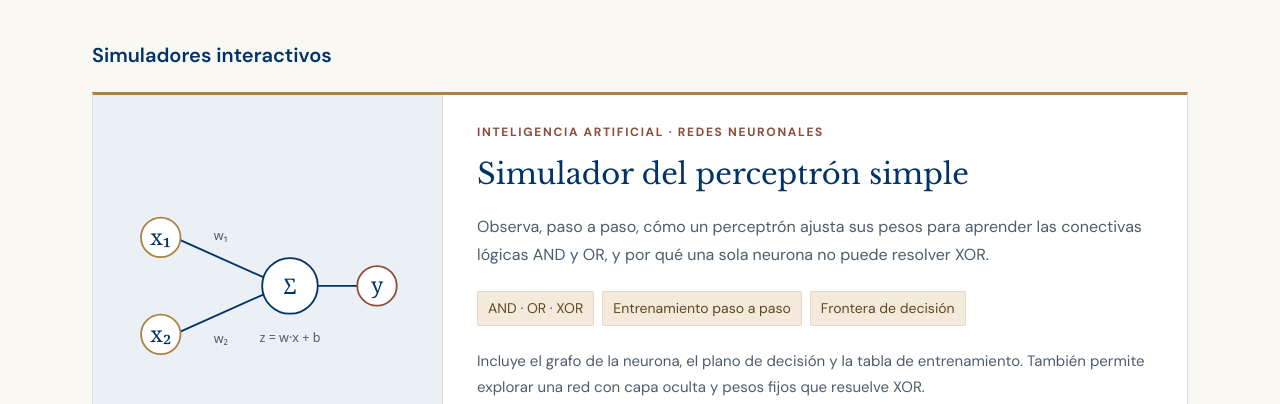
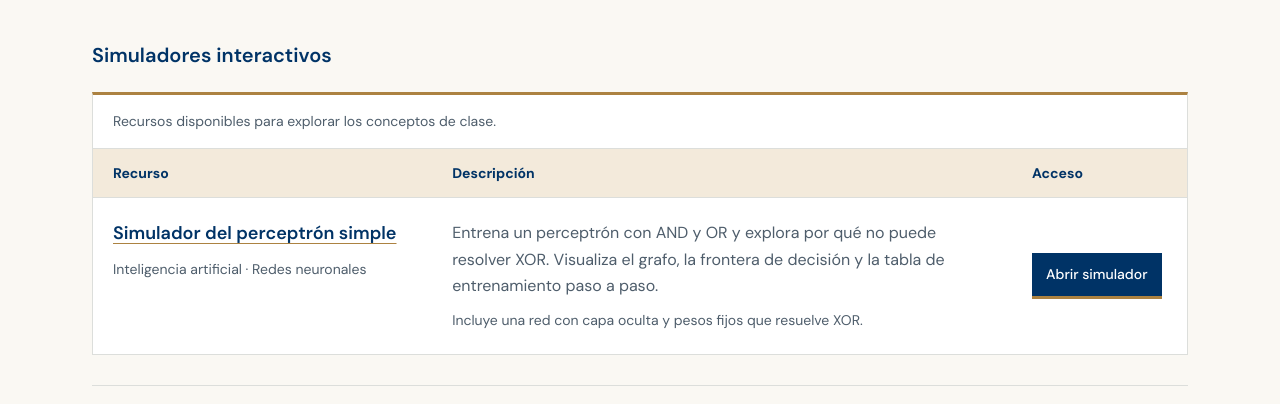
Before and after one commit to orlmaldonado/web, a plain HTML site: page recursos.html in a window 1280 px wide. Shown: the part 393-797 px from the top of the page. Drawn offline with nearby package versions, Linux system fonts and the light colour scheme.

Commit message:
v1.1.1: compactar Recursos en una tabla y rotular el cuadrado unitario

```diff
--- a/recursos.html
+++ b/recursos.html
@@ -5,7 +5,7 @@
   <meta name="viewport" content="width=device-width, initial-scale=1">
   <meta name="description" content="Simuladores y recursos didácticos de José Orlando Maldonado Bautista para explorar las ciencias computacionales y la inteligencia artificial.">
   <title>Recursos · José Orlando Maldonado Bautista</title>
-  <link rel="stylesheet" href="styles.css">
+  <link rel="stylesheet" href="styles.css?v=1.1.1">
 </head>
 <body>
   <a class="skip" href="#contenido">Saltar al contenido</a>
@@ -28,28 +28,25 @@
     </section>
     <section class="resource-list" aria-labelledby="simuladores">
       <h2 id="simuladores" class="resource-section-title">Simuladores interactivos</h2>
-      <article class="resource-card">
-        <div class="resource-preview" aria-hidden="true">
-          <svg viewBox="0 0 340 235" fill="none">
-            <path d="M66 64L187 118M66 172L187 118M209 118H280" stroke="#003366" stroke-width="2"/>
-            <circle cx="51" cy="64" r="22" fill="white" stroke="#ac8241" stroke-width="2"/>
-            <circle cx="51" cy="172" r="22" fill="white" stroke="#ac8241" stroke-width="2"/>
-            <circle cx="195" cy="118" r="31" fill="white" stroke="#003366" stroke-width="2"/>
-            <circle cx="292" cy="118" r="22" fill="white" stroke="#8c4d3b" stroke-width="2"/>
-            <g fill="#003366" text-anchor="middle" font-family="Georgia,serif" font-size="24"><text x="51" y="72">x₁</text><text x="51" y="180">x₂</text><text x="195" y="127">Σ</text><text x="292" y="126">y</text></g>
-            <g fill="#4e5d6b" text-anchor="middle" font-family="system-ui,sans-serif" font-size="14"><text x="118" y="67">w₁</text><text x="118" y="182">w₂</text><text x="195" y="180">z = w·x + b</text></g>
-          </svg>
-          <span>De las entradas a la decisión.</span>
-        </div>
-        <div class="resource-content">
-          <p class="eyebrow">INTELIGENCIA ARTIFICIAL · REDES NEURONALES</p>
-          <h3><a href="animaciones/perceptron_simple.html">Simulador del perceptrón simple</a></h3>
-          <p>Observa, paso a paso, cómo un perceptrón ajusta sus pesos para aprender las conectivas lógicas AND y OR, y por qué una sola neurona no puede resolver XOR.</p>
-          <ul class="resource-tags" aria-label="Características"><li>AND · OR · XOR</li><li>Entrenamiento paso a paso</li><li>Frontera de decisión</li></ul>
-          <p class="resource-detail">Incluye el grafo de la neurona, el plano de decisión y la tabla de entrenamiento. También permite explorar una red con capa oculta y pesos fijos que resuelve XOR.</p>
-          <a class="button" href="animaciones/perceptron_simple.html">Abrir simulador</a>
-        </div>
-      </article>
+      <div class="resource-table-wrap" role="region" aria-label="Catálogo de simuladores" tabindex="0">
+        <table class="resource-table">
+          <caption>Recursos disponibles para explorar los conceptos de clase.</caption>
+          <thead><tr><th scope="col">Recurso</th><th scope="col">Descripción</th><th scope="col">Acceso</th></tr></thead>
+          <tbody>
+            <tr>
+              <th scope="row">
+                <a class="resource-name" href="animaciones/perceptron_simple.html">Simulador del perceptrón simple</a>
+                <span class="resource-area">Inteligencia artificial · Redes neuronales</span>
+              </th>
+              <td>
+                <p>Entrena un perceptrón con AND y OR y explora por qué no puede resolver XOR. Visualiza el grafo, la frontera de decisión y la tabla de entrenamiento paso a paso.</p>
+                <span class="resource-note">Incluye una red con capa oculta y pesos fijos que resuelve XOR.</span>
+              </td>
+              <td><a class="resource-open" href="animaciones/perceptron_simple.html">Abrir simulador</a></td>
+            </tr>
+          </tbody>
+        </table>
+      </div>
       <p class="pending">Aquí se incorporarán nuevos enlaces a simuladores, materiales y herramientas de aprendizaje.</p>
     </section>
   </main>
--- a/styles.css
+++ b/styles.css
@@ -92,18 +92,19 @@ footer span+span{color:#d7e2ec}
 .resources-heading h1{max-width:900px}
 .resource-list{padding-bottom:60px}
 .resource-section-title{font-family:'DM Sans',sans-serif;font-size:20px;font-weight:600;letter-spacing:0;margin:0 0 24px}
-.resource-card{display:grid;grid-template-columns:minmax(230px,32%) minmax(0,1fr);background:var(--surface);border:1px solid var(--line);border-top:3px solid var(--gold)}
-.resource-preview{display:flex;flex-direction:column;align-items:center;justify-content:center;gap:16px;padding:30px 22px;background:var(--pale-blue);border-right:1px solid var(--line)}
-.resource-preview svg{display:block;width:100%;max-width:340px}
-.resource-preview>span{font-size:14px;color:var(--muted);text-align:center}
-.resource-content{padding:28px 34px 34px}
-.resource-content .eyebrow{font-size:12px;margin-top:0}
-.resource-content h3{font-family:'Libre Baskerville',Georgia,serif;font-size:clamp(23px,2.5vw,29px);font-weight:400;margin:12px 0 18px}
-.resource-content h3 a{text-decoration:none}
-.resource-content h3 a:hover{text-decoration:underline;text-underline-offset:4px}
-.resource-content>p:not(.eyebrow){color:var(--muted);margin:14px 0}
-.resource-tags{list-style:none;display:flex;flex-wrap:wrap;gap:8px;padding:0;margin:22px 0}
-.resource-tags li{background:var(--pale-sand);border:1px solid #e4d8c4;border-radius:2px;padding:4px 10px;font-size:14px;color:#604922}
-.resource-content .resource-detail{font-size:15px}
-.resource-content .button{margin-top:12px}
-@media(max-width:700px){.resource-card{grid-template-columns:1fr}.resource-preview{border-right:0;border-bottom:1px solid var(--line);padding:20px}.resource-preview svg{max-height:180px}.resource-content{padding:24px}.resources-heading{padding-bottom:24px}}
+.resource-table-wrap{overflow-x:auto;border:1px solid var(--line);border-top:3px solid var(--gold);background:var(--surface)}
+.resource-table{width:100%;min-width:620px;border-collapse:collapse;text-align:left;font-size:16px}
+.resource-table caption{text-align:left;padding:14px 20px;color:var(--muted);font-size:14px;background:var(--surface)}
+.resource-table thead th{background:var(--pale-sand);color:var(--ink);font-size:14px;font-weight:700;padding:12px 20px;border-top:1px solid var(--line);border-bottom:1px solid var(--line)}
+.resource-table tbody th,.resource-table tbody td{padding:22px 20px;vertical-align:top;border-bottom:1px solid var(--line)}
+.resource-table tbody tr:last-child>*{border-bottom:0}
+.resource-table tbody th{width:31%;font-weight:400}
+.resource-table tbody td:last-child{width:175px;vertical-align:middle}
+.resource-name{font-size:18px;font-weight:600;line-height:1.45;display:inline-block;text-decoration-thickness:1px;text-underline-offset:4px;text-decoration-color:var(--gold)}
+.resource-area{display:block;margin-top:10px;font-size:14px;line-height:1.6;color:var(--muted)}
+.resource-table p{margin:0;color:var(--muted);line-height:1.65}
+.resource-note{display:block;margin-top:10px;font-size:14px;line-height:1.6;color:var(--muted)}
+.resource-open{display:inline-block;white-space:nowrap;padding:9px 14px;background:var(--ink);color:#fff;border-bottom:3px solid var(--gold);text-decoration:none;font-size:14px;font-weight:500}
+.resource-open:hover{background:#174d80}
+.resource-table-wrap:focus-visible{outline:3px solid var(--terracotta);outline-offset:4px}
+@media(max-width:700px){.resources-heading{padding-bottom:24px}.resource-table th,.resource-table td{padding-left:16px;padding-right:16px}}
```
Also changed, not shown: animaciones/perceptron_simple.html (+3 -2 lines), blog.html (+1 -1 lines), docencia.html (+1 -1 lines), index.html (+1 -1 lines), investigacion.html (+1 -1 lines), 2 other files.
